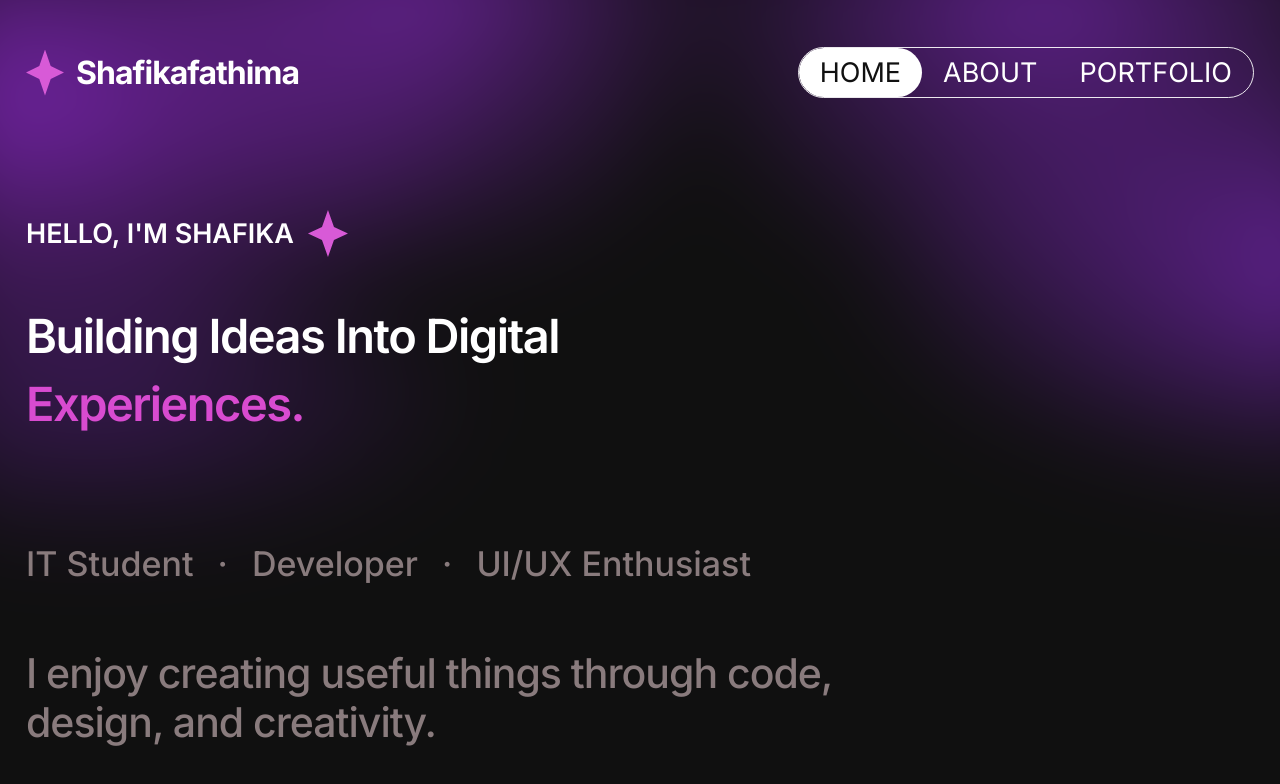
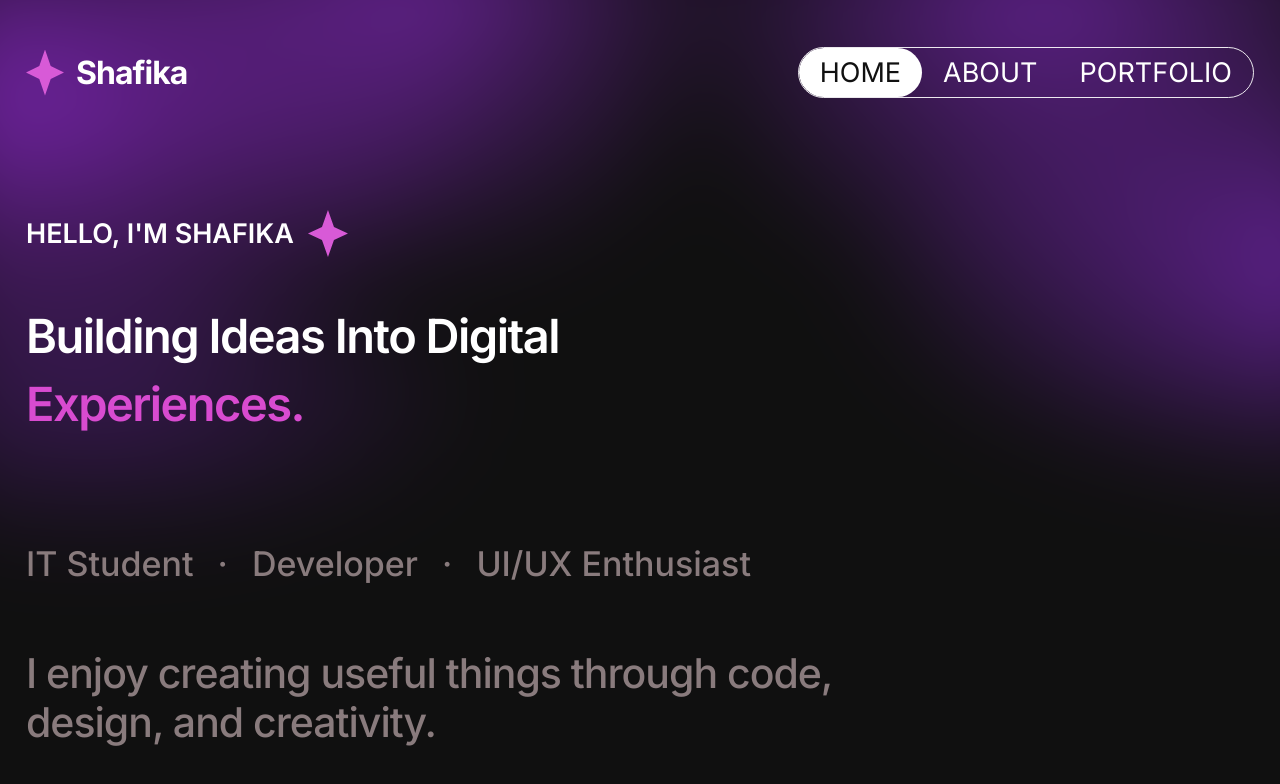
Before and after one commit to sanjayotc1316-cloud/shafika-portfolio, a plain HTML site: page index.html in a window 1280 px wide. Shown: the top 784 px of the page. Drawn offline with Linux system fonts and the light colour scheme.

Commit message:
changed back

```diff
--- a/index.html
+++ b/index.html
@@ -19,7 +19,7 @@
     <header class="header">
         <a href="#" class="logo">
             <span class="star"></span>
-            <span>Shafikafathima</span>
+            <span>Shafika</span>
         </a>
 
         <nav class="navigation">
```
